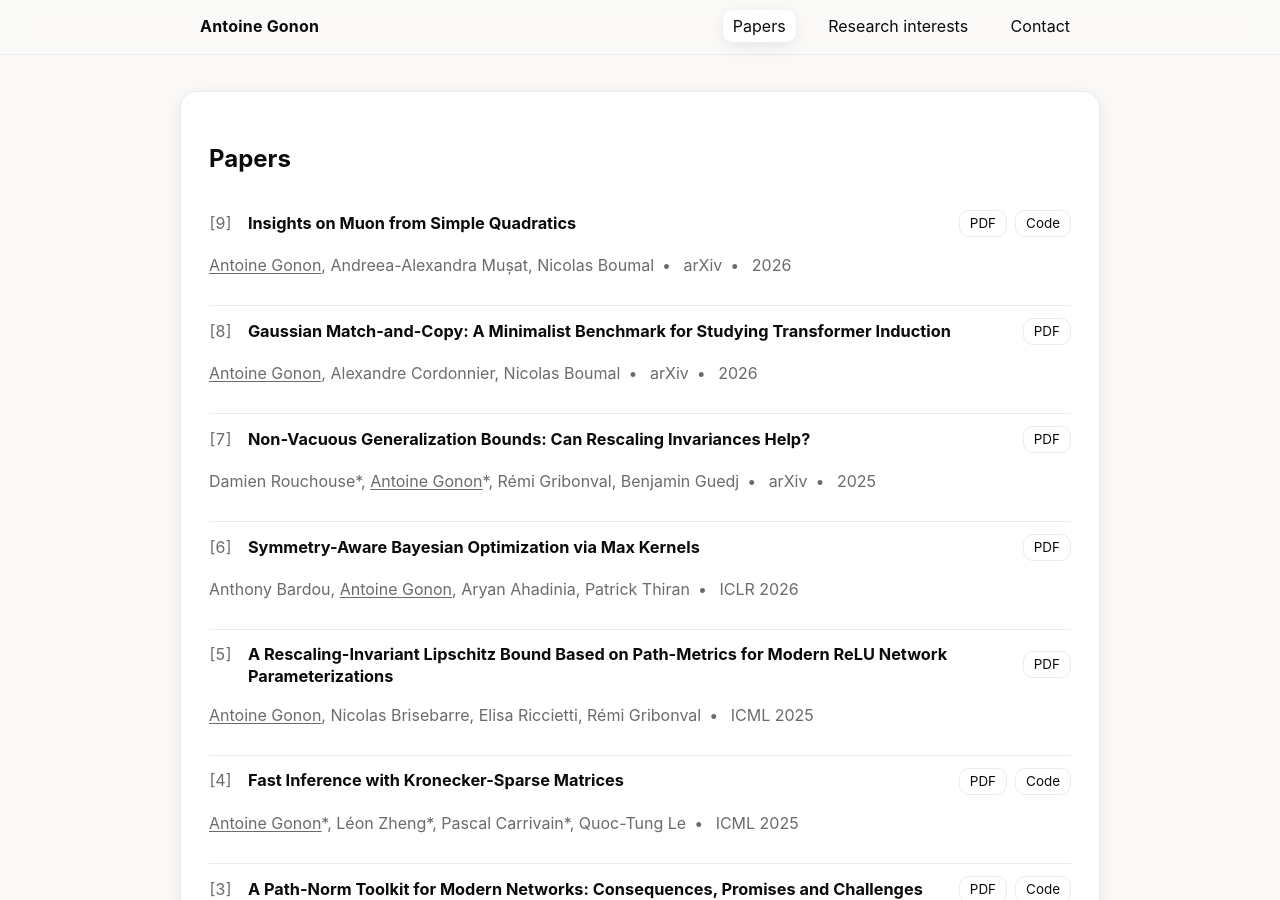
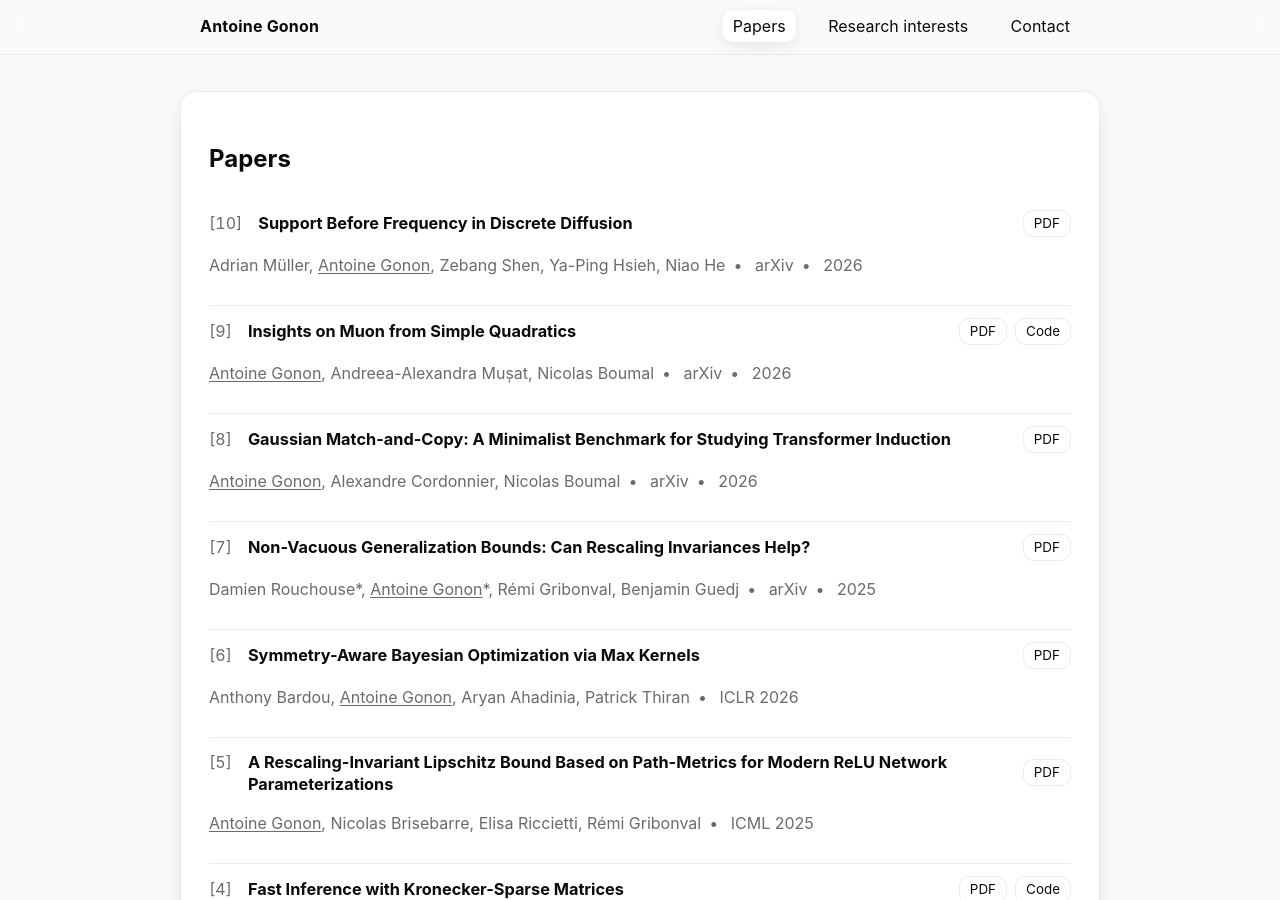
Before and after one commit to agonon/agonon.github.io, a Jekyll site: the page built from pages/papers.md, in a window 1280 px wide and 900 px high. Built offline with Jekyll 4.4.1, drawn with Linux system fonts in a browser that asks for light colours.

Commit message:
Update papers.yml

```diff
--- a/_data/papers.yml
+++ b/_data/papers.yml
@@ -1,4 +1,13 @@
 # === Papers (newest to oldest) ===
+- ref: muller-2026-support-before-frequency
+  title: "Support Before Frequency in Discrete Diffusion"
+  authors: "Adrian Müller, Antoine Gonon, Zebang Shen, Ya-Ping Hsieh, Niao He"
+  year: 2026
+  venue: "arXiv"
+  links:
+    arxiv: "https://arxiv.org/abs/2605.13999"
+    pdf:   "https://arxiv.org/pdf/2605.13999"
+
 - ref: gonon-2026-muon-quadratics
   title: "Insights on Muon from Simple Quadratics"
   authors: "Antoine Gonon, Andreea-Alexandra Mușat, Nicolas Boumal"
```
